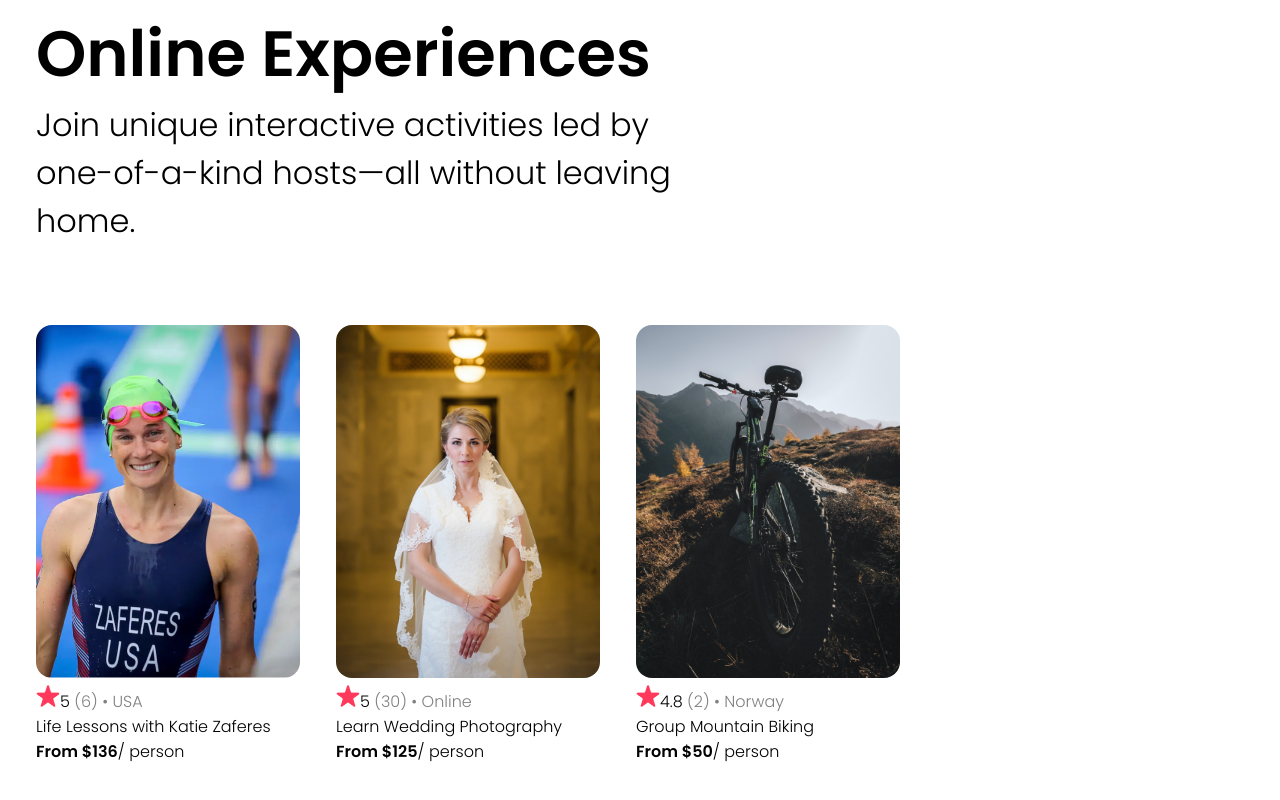
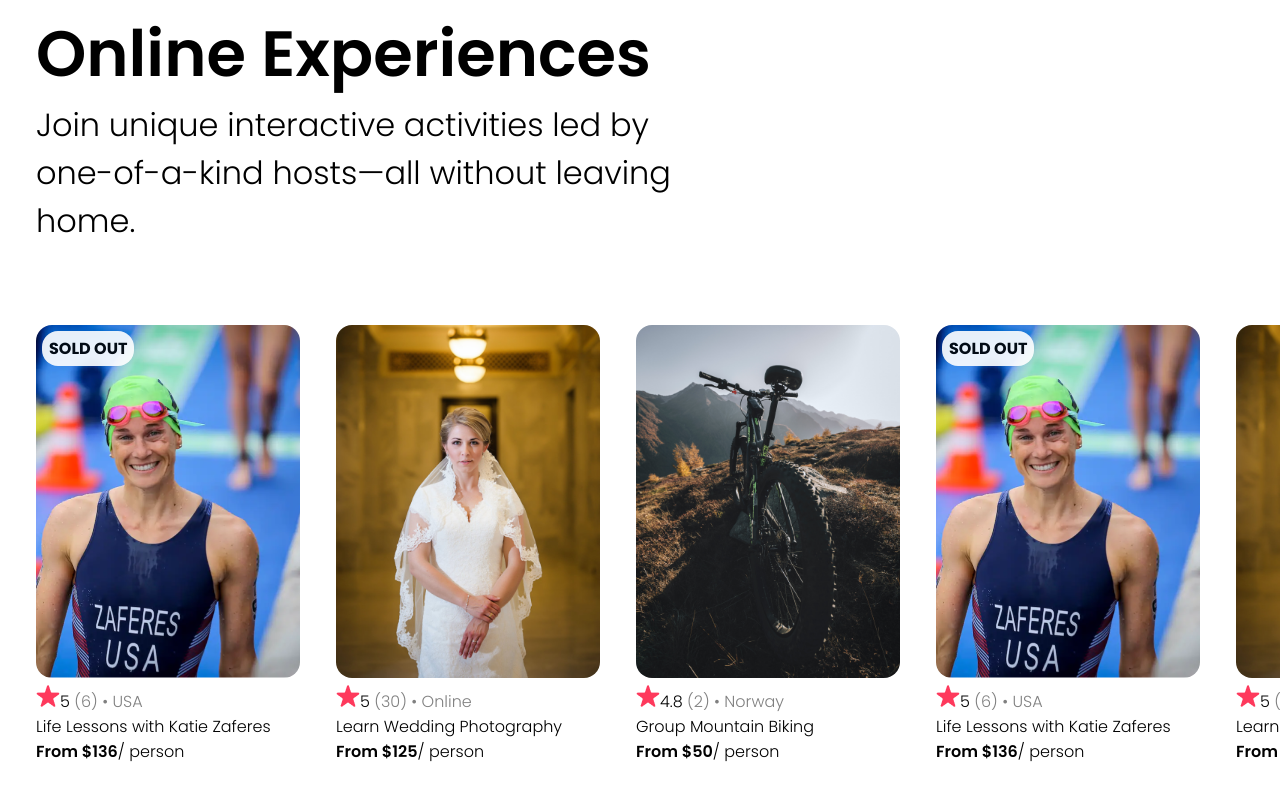
Before and after one commit to diesos/AirBnb-Experience, a React (Vite) app in the folder AirBnB-Experience/: page / in a window 1280 px wide. Shown: the part 787-1587 px from the top of the page. Built offline with nearby package versions, Linux system fonts and the light colour scheme.

Commit message:
chore: Improve image rendering and details in Card component

```diff
--- a/AirBnB-Experience/src/App.css
+++ b/AirBnB-Experience/src/App.css
@@ -99,6 +99,7 @@
   height: 100%;
   flex: 0 0 auto;
   flex-direction: column;
+  position: relative;
 
 }
 
@@ -124,3 +125,13 @@
 strong{
   font-weight: 600;;
 }
+.card--badge {
+  position: absolute;
+  top: 6px;
+  left: 6px;
+  background-color: white;
+  padding: 5px 7px;
+  border-radius: 1em;
+  font-weight: bold;
+  opacity: 90%;
+}
--- a/AirBnB-Experience/src/App.jsx
+++ b/AirBnB-Experience/src/App.jsx
@@ -19,6 +19,7 @@
       rating = {item.stats.rating}
       ratingCount = {item.stats.reviewCount}
       country = {item.location}
+      spotOn = {item.openSpots}
       />
     )
 })
--- a/AirBnB-Experience/src/components/Card.jsx
+++ b/AirBnB-Experience/src/components/Card.jsx
@@ -2,10 +2,12 @@
 
 export default function Card(prop){
 	const cardId = prop.id
+	const spotOn = prop.spotOn
 	return(
 		<div className="card-container" key={cardId}>
+			{spotOn === 0 && <div className="card--badge"><p>SOLD OUT</p></div>}
 			<div className="photo">
-					<img src={`../public/${prop.img}`} alt="pic of Katie" />
+					<img src={`../public/${prop.img}`} alt="pictures" />
 			</div>
 			<div className="detail">
 					<span className="standard"><img src={stars} alt="star" />
--- a/AirBnB-Experience/src/dataDB.js
+++ b/AirBnB-Experience/src/dataDB.js
@@ -38,5 +38,44 @@
         },
         location: "Norway",
         openSpots: 3,
+    },
+    {
+        id: 4,
+        title: "Life Lessons with Katie Zaferes",
+        description: "I will share with you what I call \"Positively Impactful Moments of Disappointment.\" Throughout my career, many of my highest moments only came after setbacks and losses. But learning from those difficult moments is what gave me the ability to rise above them and reach my goals.",
+        price: 136,
+        coverImg: "katie-zaferes.png",
+        stats: {
+            rating: 5.0,
+            reviewCount: 6
+        },
+        location: "USA",
+        openSpots: 0,
+    },
+    {
+        id: 5,
+        title: "Learn Wedding Photography",
+        description: "Interested in becoming a wedding photographer? For beginner and experienced photographers alike, join us in learning techniques required to leave the happy couple with memories that'll last a lifetime.",
+        price: 125,
+        coverImg: "wedding-photography.png",
+        stats: {
+            rating: 5.0,
+            reviewCount: 30
+        },
+        location: "Online",
+        openSpots: 27,
+    },
+    {
+        id: 6,
+        title: "Group Mountain Biking",
+        description: "Experience the beautiful Norwegian landscape and meet new friends all while conquering rugged terrain on your mountain bike. (Bike provided!)",
+        price: 50,
+        coverImg: "mountain-bike.png",
+        stats: {
+            rating: 4.8,
+            reviewCount: 2
+        },
+        location: "Norway",
+        openSpots: 3,
     }
 ]
```
